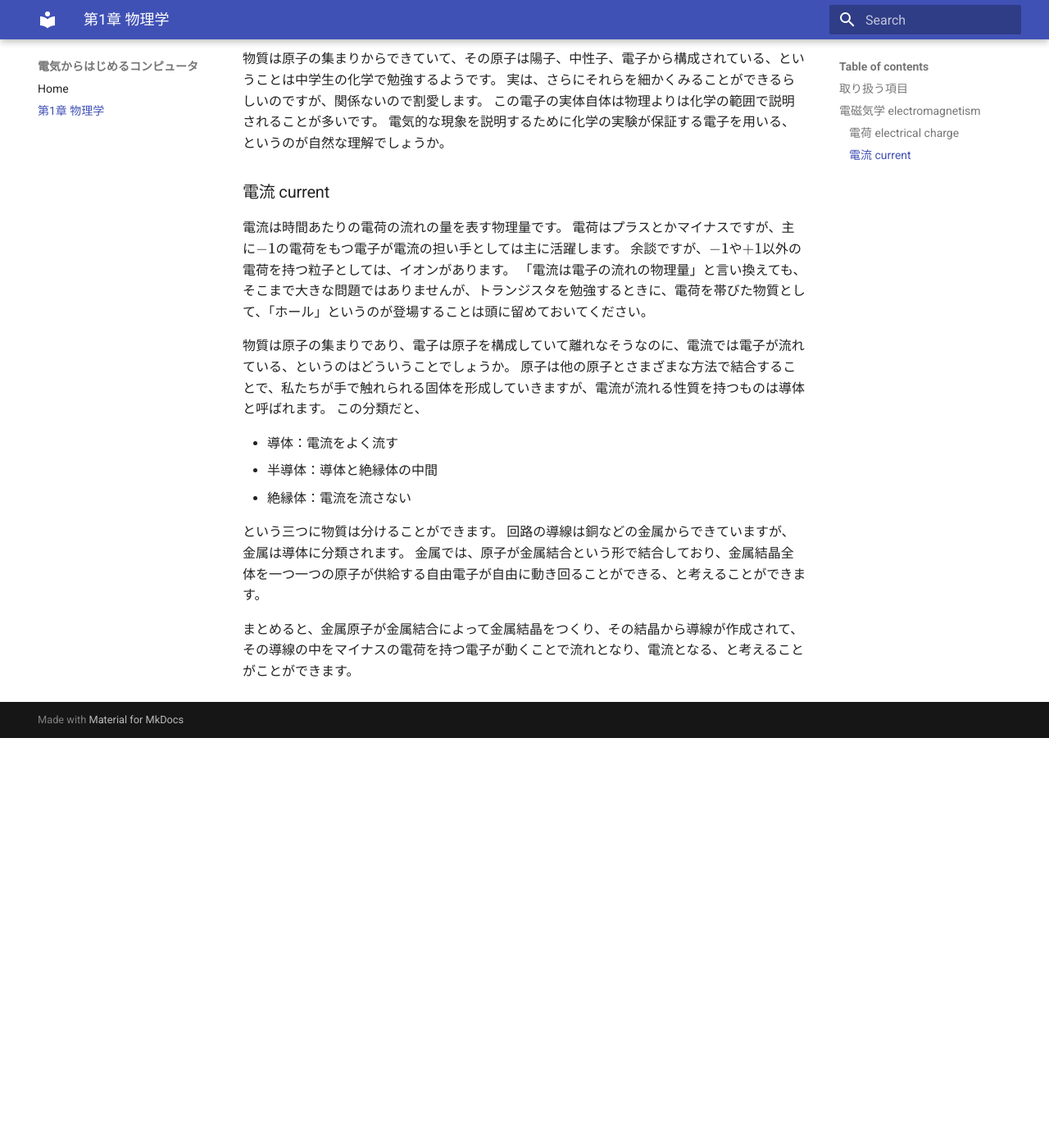
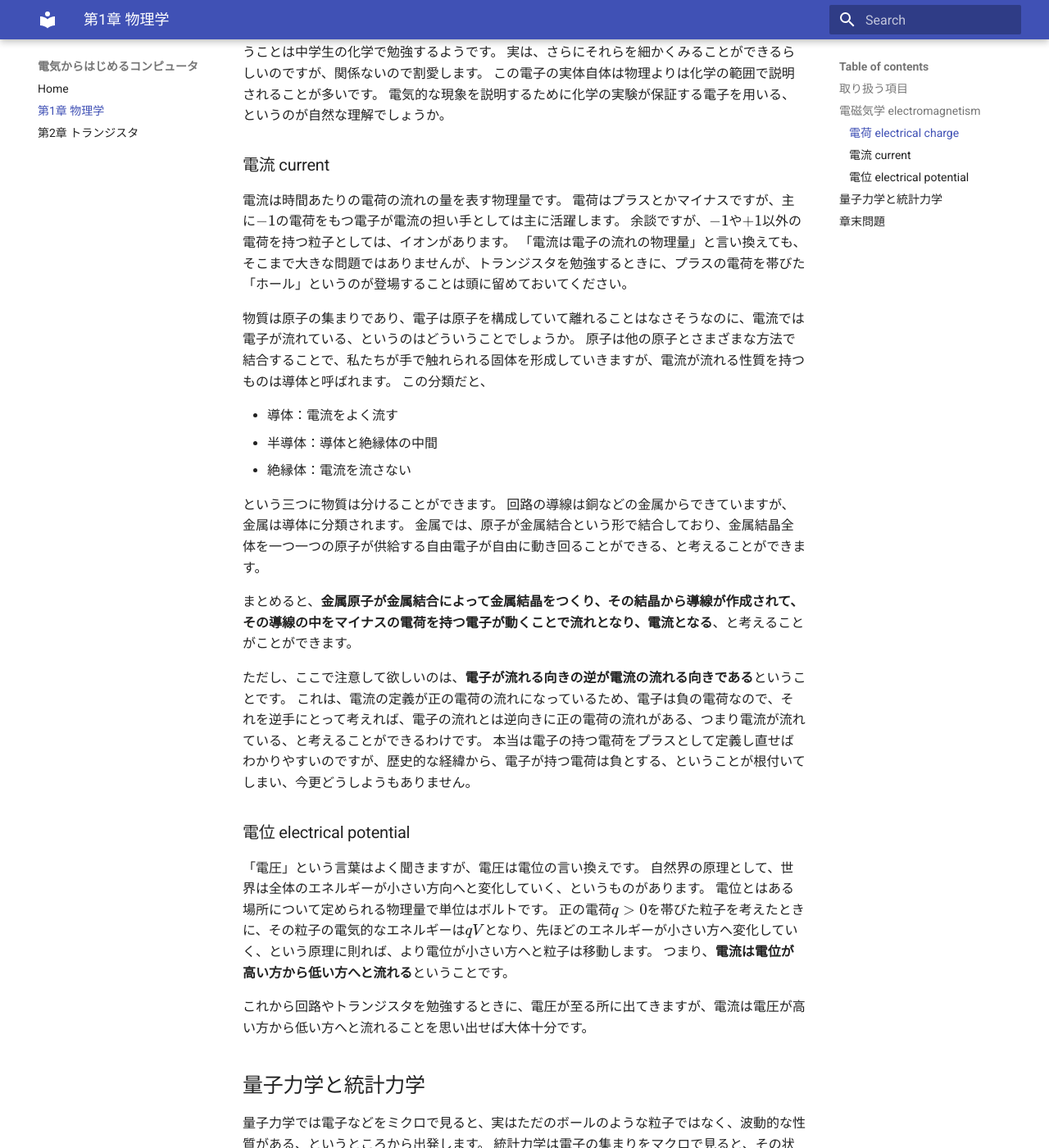
Before and after one commit to Naomath/HowComputerWorks, an MkDocs documentation site: the page built from docs/1_physics.md, in a window 1280 px wide and 1400 px high, scrolled down 1022 px. Shown: the whole window at 82% size. Built offline with MkDocs 1.6.1 and Material for MkDocs 9.7.7, drawn with Linux system fonts in a browser that asks for light colours; before the commit the page ends 1922 px from its top, so only the background shows below that; some of the changed text lies outside the part shown.

Commit message:
add chap2

```diff
--- a/docs/1_physics.md
+++ b/docs/1_physics.md
@@ -1,7 +1,6 @@
 ## 取り扱う項目
 * 電磁気学
-* 量子力学
-* 統計力学
+* 量子力学と統計力学
 
 これらの物理の理解は回路やトランジスタの理解のために重要ですが、細かいところから始めると、とてもキリがありません。
 ですので、「自然の法則まで、こういう道筋で考えると辿れる」、ということを知っていただくことを目標とします。
@@ -24,8 +23,7 @@
 ### 電荷 electrical charge
 電荷とは、電気的なプラスとかマイナスのことを言います。
 原子は電気的に中性なので **電荷を帯びていない** ということができますが、その原子は陽子、中性子、電子からなります。
-陽子は$+1$の電荷を、電子は$-1$の電荷を帯びており、原子番号$n$の原子は$n$個の陽子と電子を持っているので、 $(+1) \times n + (-1) \times n = 0 $ 原子は電気的に中性ということになります。
-
+陽子は$+1$の電荷を、電子は$-1$の電荷を帯びており、原子番号$n$の原子は$n$個の陽子と電子を持っているので、原子は電気的に中性ということになります。
 
 物質は原子の集まりからできていて、その原子は陽子、中性子、電子から構成されている、ということは中学生の化学で勉強するようです。
 実は、さらにそれらを細かくみることができるらしいのですが、関係ないので割愛します。
@@ -36,9 +34,9 @@
 電流は時間あたりの電荷の流れの量を表す物理量です。
 電荷はプラスとかマイナスですが、主に$-1$の電荷をもつ電子が電流の担い手としては主に活躍します。
 余談ですが、$-1$や$+1$以外の電荷を持つ粒子としては、イオンがあります。
-「電流は電子の流れの物理量」と言い換えても、そこまで大きな問題ではありませんが、トランジスタを勉強するときに、電荷を帯びた物質として、「ホール」というのが登場することは頭に留めておいてください。
+「電流は電子の流れの物理量」と言い換えても、そこまで大きな問題ではありませんが、トランジスタを勉強するときに、プラスの電荷を帯びた「ホール」というのが登場することは頭に留めておいてください。
 
-物質は原子の集まりであり、電子は原子を構成していて離れなそうなのに、電流では電子が流れている、というのはどういうことでしょうか。
+物質は原子の集まりであり、電子は原子を構成していて離れることはなさそうなのに、電流では電子が流れている、というのはどういうことでしょうか。
 原子は他の原子とさまざまな方法で結合することで、私たちが手で触れられる固体を形成していきますが、電流が流れる性質を持つものは導体と呼ばれます。
 この分類だと、
 
@@ -50,4 +48,30 @@
 回路の導線は銅などの金属からできていますが、金属は導体に分類されます。
 金属では、原子が金属結合という形で結合しており、金属結晶全体を一つ一つの原子が供給する自由電子が自由に動き回ることができる、と考えることができます。
 
-まとめると、金属原子が金属結合によって金属結晶をつくり、その結晶から導線が作成されて、その導線の中をマイナスの電荷を持つ電子が動くことで流れとなり、電流となる、と考えることがことができます。
+まとめると、**金属原子が金属結合によって金属結晶をつくり、その結晶から導線が作成されて、その導線の中をマイナスの電荷を持つ電子が動くことで流れとなり、電流となる**、と考えることがことができます。
+
+ただし、ここで注意して欲しいのは、**電子が流れる向きの逆が電流の流れる向きである**ということです。
+これは、電流の定義が正の電荷の流れになっているため、電子は負の電荷なので、それを逆手にとって考えれば、電子の流れとは逆向きに正の電荷の流れがある、つまり電流が流れている、と考えることができるわけです。
+本当は電子の持つ電荷をプラスとして定義し直せばわかりやすいのですが、歴史的な経緯から、電子が持つ電荷は負とする、ということが根付いてしまい、今更どうしようもありません。
+
+### 電位 electrical potential
+「電圧」という言葉はよく聞きますが、電圧は電位の言い換えです。
+自然界の原理として、世界は全体のエネルギーが小さい方向へと変化していく、というものがあります。
+電位とはある場所について定められる物理量で単位はボルトです。
+正の電荷$q>0$を帯びた粒子を考えたときに、その粒子の電気的なエネルギーは$qV$となり、先ほどのエネルギーが小さい方へ変化していく、という原理に則れば、より電位が小さい方へと粒子は移動します。
+つまり、**電流は電位が高い方から低い方へと流れる**ということです。
+
+これから回路やトランジスタを勉強するときに、電圧が至る所に出てきますが、電流は電圧が高い方から低い方へと流れることを思い出せば大体十分です。
+
+
+## 量子力学と統計力学
+量子力学では電子などをミクロで見ると、実はただのボールのような粒子ではなく、波動的な性質がある、というところから出発します。
+統計力学は電子の集まりをマクロで見ると、その状態の分布に統計的な性質が潜んでいる、というような話です。
+これらの物理はトランジスタを設計する、その動作原理を細かく理解する、ためには必要ですが、そこまで解説をするとあまりにも長くなってしまいますし、著者もよくわかっていません。
+ですので、ここでは、**これらの物理学はトランジスタの動作原理を説明するために必要である**、という主張に留めておきます。
+
+例えば、先ほど、導体、半導体、絶縁体の分類について説明しましたが、これらの分類は定量的に行えますが、その定量化の根拠にこれらの物理は必要であったりします。
+
+## 章末問題
+1. ある導線を電気が流れているとして、その電気の担い手である電子は流れたら消えていくので、時間が経てば、その導線には電気が流れなくなる、という主張は正しいか。
+2. 電気とは何か。
--- a/mkdocs.yml
+++ b/mkdocs.yml
@@ -2,6 +2,7 @@
 nav:
   - Home: index.md
   - 第1章 物理学: 1_physics.md
+  - 第2章 トランジスタ: 2_transistor.md
 theme:
   name: material
 
```
Also changed, not shown: docs/2_transistor.md (added, +53 -0 lines).
